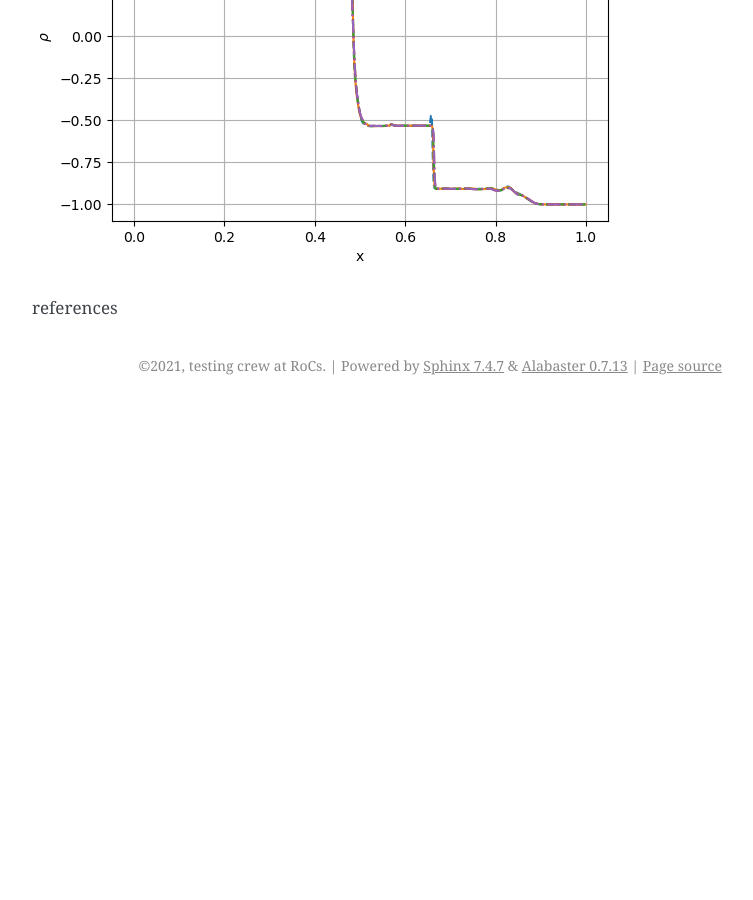
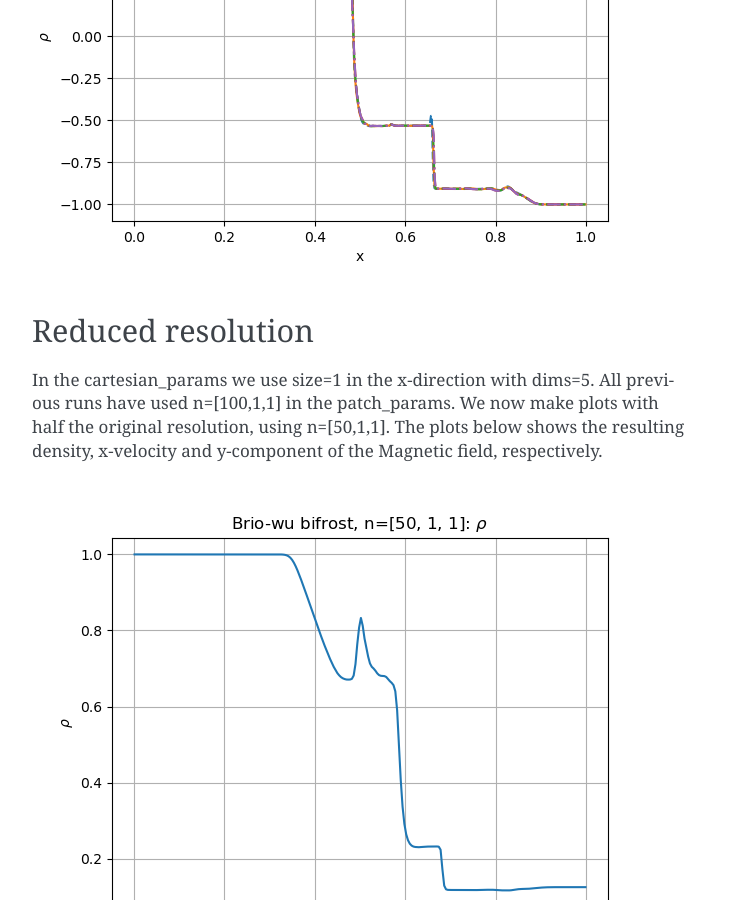
Before and after one commit to guadabsb15/summer_2021_report, a Sphinx documentation site: the page built from docs/source/briowu.rst, in a window 1280 px wide and 900 px high, scrolled down 7497 px. Shown: the whole window, without its empty margins (388-1141 px from the left). Built offline with Sphinx 7.4.7, drawn with Linux system fonts in a browser that asks for light colours; before the commit the page ends 7902 px from its top, so only the background shows below that.

Commit message:
Added results with resolution change, from n=100 to n=50

```diff
--- a/docs/source/briowu.rst
+++ b/docs/source/briowu.rst
@@ -128,6 +128,16 @@ Adjusting E-parameter:
 .. image:: images_brio-wu_bifrost/E-adjust_initial/brio-wu_E-adjust_by.png
 
 
+Reduced resolution
+------------------
+In the cartesian_params we use size=1 in the x-direction with dims=5. All previous runs have used n=[100,1,1] in the patch_params. We now make plots with half the original resolution, using n=[50,1,1]. The plots below shows the resulting density, x-velocity and y-component of the Magnetic field, respectively.
+
+.. image:: images_brio-wu_bifrost/resolution_decrease/brio-wu_bifrost_n50_rho.png
+
+.. image:: images_brio-wu_bifrost/resolution_decrease/brio-wu_bifrost_n50_ux.png
+
+.. image:: images_brio-wu_bifrost/resolution_decrease/brio-wu_bifrost_n50_by.png
+
 
 
 references
```
Also changed, not shown: docs/source/images_brio-wu_bifrost/resolution_decrease/brio-wu_bifrost_n50_by.png (added), docs/source/images_brio-wu_bifrost/resolution_decrease/brio-wu_bifrost_n50_rho.png (added), docs/source/images_brio-wu_bifrost/resolution_decrease/brio-wu_bifrost_n50_ux.png (added).
